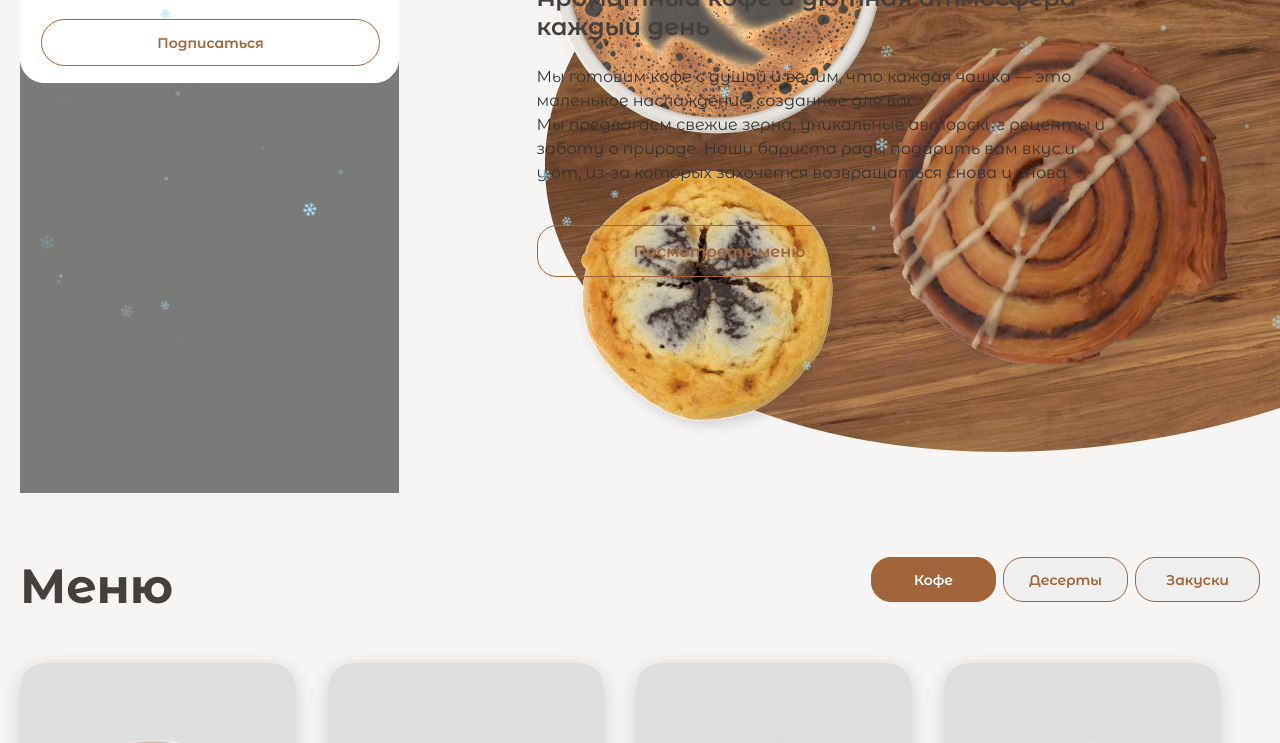
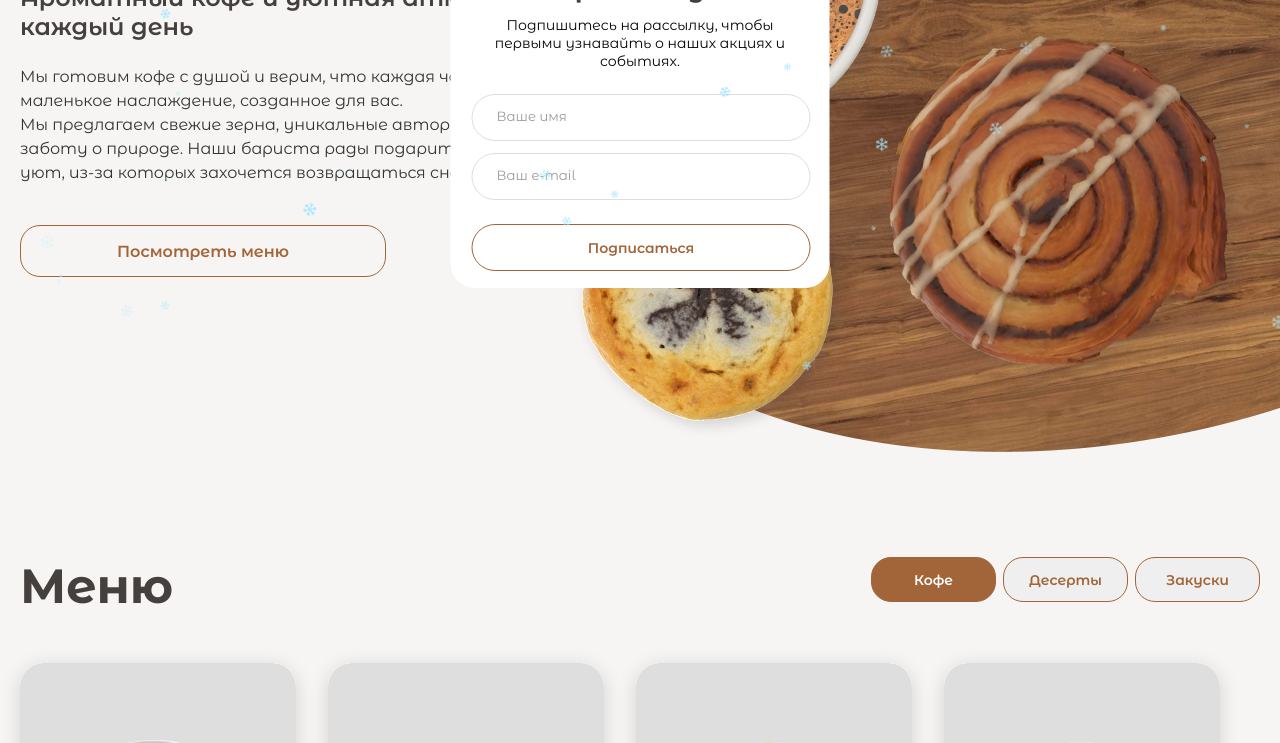
Before and after one commit to WiperZ69/grain, a plain HTML site: page index.html in a window 1280 px wide. Shown: the part 396-1139 px from the top of the page. Drawn offline with Linux system fonts and the light colour scheme.

Commit message:
add kek2

```diff
--- a/assets/css/style.scss
+++ b/assets/css/style.scss
@@ -180,13 +180,16 @@ ul {
         right: 29px;
         top: 300px;
     }
+    &__window {
+        z-index: 2;
+        position: absolute;
+        top: 50%;
+        left: 50%;
+        transform: translate(-50%, -50%);
+    }
     &__bottom {
         position: absolute;
         bottom: 80px;
-    }
-    &__window {
-        background-color: rgba(0, 0, 0, 0.5);
-        background-size: 100%;
     }
     &__modal {
         width: 379px;
```
Also changed, not shown: assets/css/style.css, 1 other file.
